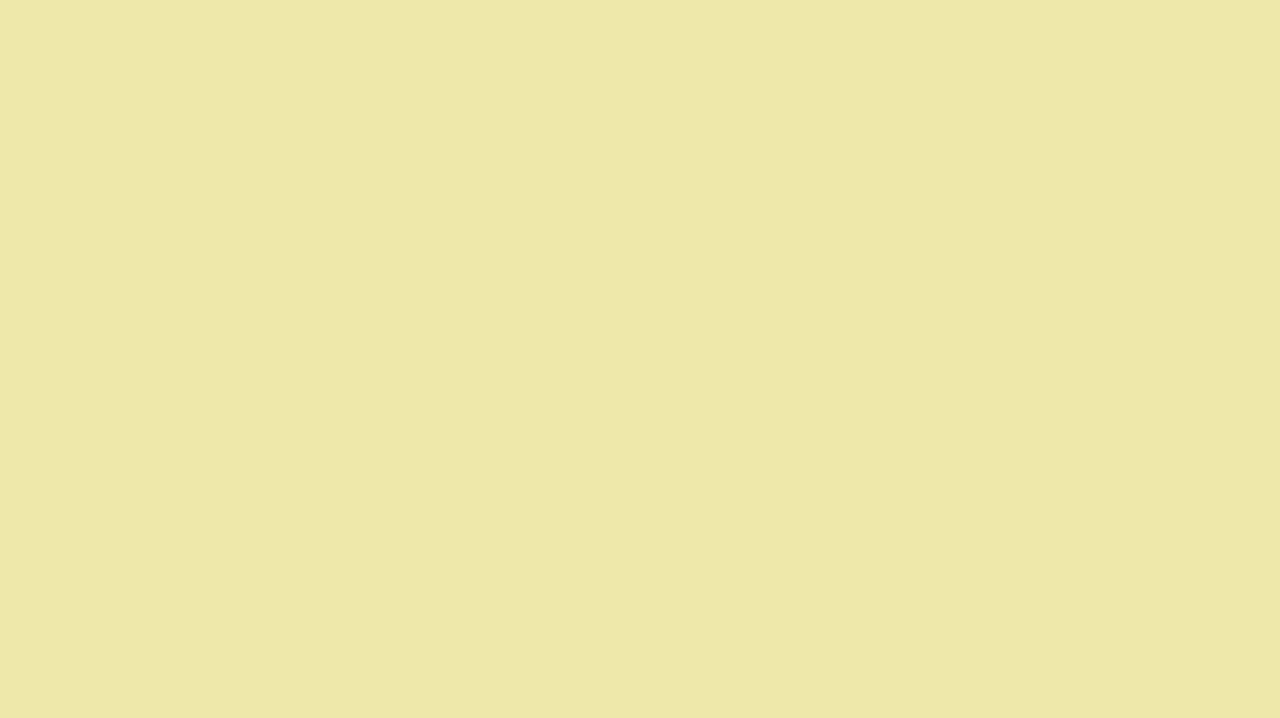
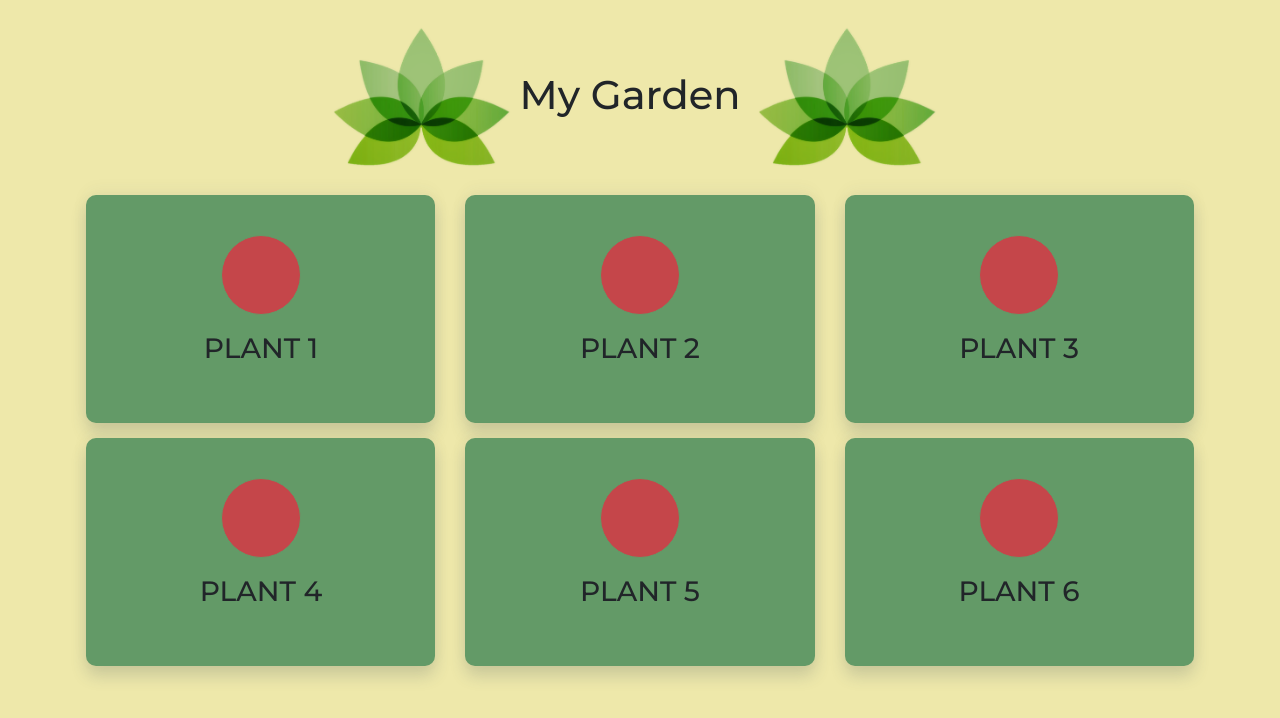
Before and after one commit to Lucas-bit/Garden-Guru, a React (Create React App) app in the folder client/: page /mygarden in a window 1280 px wide. Shown: the top 718 px of the page. Built offline with nearby package versions, Linux system fonts and the light colour scheme.

Commit message:
started on mygarden page/component

```diff
--- a/client/src/App.js
+++ b/client/src/App.js
@@ -2,6 +2,9 @@ import React from 'react';
 import { BrowserRouter as Router, Route, Switch } from "react-router-dom";
 import Home from './pages/Home/Home'
 import Register from './components/Register';
+import SignUp from './pages/SignUp/signUp';
+import MyGarden from './pages/MyGarden/myGarden';
+
 
 function App() {
   return (
@@ -11,7 +14,8 @@ function App() {
           <Switch>
           <Route exact path="/" component={Home} />
           <Route exact path="/home" component={Home} />
-          <Route path="/register" component={Register}/>
+          <Route path="/register" component={SignUp}/>
+          <Route path="/mygarden" component={MyGarden}/>
 
           </Switch>
         </Router>
--- /dev/null
+++ b/client/src/components/Fence/fence.js
@@ -0,0 +1,18 @@
+import React from "react";
+import "./style.css";
+import WoodenFence from '../../images/wooden-fence-500px.png'
+
+// The ...props means, spread all of the passed props onto this element
+// That way we don't have to define them all individually
+function Fence() {
+  return (
+    <React.Fragment>
+    <div className="fence-border"></div>
+    <img src={WoodenFence} className="fence" alt='woodenfence'>
+    </img>
+    </React.Fragment>
+  );
+}
+
+
+export default Fence;
--- /dev/null
+++ b/client/src/components/Fence/style.css
@@ -0,0 +1,12 @@
+.fence-border {
+    width: 20px;
+    border: 50px solid;
+    margin: 10%;
+    padding: 10px;
+    border-image:
+        url("../../images/wooden-fence-500px.png")     /* source */
+        50 /                           /* slice */
+        25px /                         /* width  */
+        12px                           /* outset */
+        round                          /* repeat */
+  }
--- /dev/null
+++ b/client/src/components/GardenCards/index.js
@@ -0,0 +1,89 @@
+import React from 'react'
+import './style.css'
+import Logo from '../../images/Garden-Guru-Transparent.png'
+
+function myServices(){
+    return(
+        <React.Fragment>
+        <h1 className = 'myGarden-title'><span><img className ="myGarden-logo" src={Logo}/></span>My Garden <span><img className ="myGarden-logo" src={Logo}/></span></h1>
+        <div className="bigContainer"   >
+          <div id="services" className="services-area section-padding">
+            <div className="container">
+                <div className="row">
+                    <div className="col-md-12">
+                        <div className="section-header">
+                            <p className="line1"></p>
+                            <p className="line2"></p>
+                        </div>
+                    </div>
+                </div>
+                <div className="row">
+                    <div className="col-xs-12 col-sm-6 col-md-4">
+                        <div className="single-services text-center wow fadeInDown" data-wow-delay="0.2s">
+                            <div className="services-icon">
+                                <i className="fa fa-users"></i>
+                            </div>
+                            <div className="services-content">
+                                <h3>Plant 1</h3>
+                            </div>
+                        </div>
+                    </div>
+                    <div className="col-xs-12 col-sm-6 col-md-4">
+                        <div className="single-services text-center wow fadeInDown" data-wow-delay="0.4s">
+                            <div className="services-icon">
+                                <i className="fa fa-bar-chart"></i>
+                            </div>
+                            <div className="services-content">
+                                <h3>Plant 2</h3>
+                            </div>
+                        </div>
+                    </div>
+                    <div className="col-xs-12 col-sm-6 col-md-4">
+                        <div className="single-services text-center wow fadeInDown" data-wow-delay="0.6s">
+                            <div className="services-icon">
+                                <i className="fa fa-desktop"></i>
+                            </div>
+                            <div className="services-content">
+                                <h3>Plant 3</h3>
+                            </div>
+                        </div>
+                    </div>
+                    <div className="col-xs-12 col-sm-6 col-md-4">
+                        <div className="single-services text-center wow fadeInDown" data-wow-delay="0.8s">
+                            <div className="services-icon">
+                                <i className="fa fa-area-chart"></i>
+                            </div>
+                            <div className="services-content">
+                                <h3>Plant 4</h3>
+                            </div>
+                        </div>
+                    </div>
+                    <div className="col-xs-12 col-sm-6 col-md-4">
+                        <div className="single-services text-center wow fadeInDown" data-wow-delay="1.2s">
+                            <div className="services-icon">
+                                <i className="fa fa-camera"></i>
+                            </div>
+                            <div className="services-content">
+                                <h3>Plant 5</h3>
+                            </div>
+                        </div>
+                    </div>
+                    <div className="col-xs-12 col-sm-6 col-md-4">
+                        <div className="single-services text-center wow fadeInDown" data-wow-delay="1.2s">
+                            <div className="services-icon">
+                                <i className="fa fa-pied-piper-alt"></i>
+                            </div>
+                            <div className="services-content">
+                                <h3>Plant 6</h3>
+                            </div>
+                        </div>
+                    </div>
+                </div>
+            </div>
+        </div>
+    </div>
+    </React.Fragment>
+    )
+}
+
+export default myServices
--- /dev/null
+++ b/client/src/components/GardenCards/style.css
@@ -0,0 +1,80 @@
+
+
+.services-icon i {
+    font-size: 35px;
+    color: palegoldenrod;
+}
+
+.services-content h3 {
+    line-height: 1.9;
+    text-transform: uppercase;
+}
+
+.services-icon {
+    border: 1px solid #639a67;
+    display: inline-block;
+    width: 80px;
+    height: 80px;
+    border-radius: 50%;
+    padding: 20px;
+    background-color: #c5464a;
+}
+
+.single-services {
+    padding: 40px 20px;
+    box-shadow: rgba(58,78,95,0.2) 0 10px 16px, rgba(58,78,95,0.05) 0 -5px 16px;
+    margin-bottom: 15px;
+    -webkit-border-radius:10px;
+    -moz-border-radius:10px;
+    border-radius:10px;
+    background-color: #639a67;
+}
+
+.single-services:hover {
+    box-shadow: 1px 3px 4px 5px  #639a67;
+    transition: ease .09s;
+}
+
+.single-services:hover .services-icon{
+    background-color: palegoldenrod;
+    transition: ease .3s;
+    border-color: #c5464a;
+}
+
+.single-services:hover .services-icon i{
+    color: #c5464a;
+}
+
+.single-services:hover{
+    background-color: #c5464a;
+    -webkit-transition: .9s;
+    -moz-transition: .9s ;
+    -ms-transition: .9s ;
+    -o-transition: .9s ;
+    transition: .9s ;
+}
+.single-services:hover .services-content{
+    color: palegoldenrod;
+}
+.single-services:hover .services-content h3{
+    color: palegoldenrod;
+}
+
+.bigContainer{
+    margin: auto !important
+}
+
+.myGarden-logo{
+    width: 20%
+}
+
+.myGarden-title{
+    margin-top: 2%;
+    padding-left: 26%;
+}
+
+@media only screen and (max-width: 688px) {
+    .bigContainer{
+     margin-left: 3% !important;
+    }
+   }
--- a/client/src/components/SucculentPhoto/style.css
+++ b/client/src/components/SucculentPhoto/style.css
@@ -11,4 +11,8 @@
     .large-logo{
         display: none;
     }
+
+    .title{
+        margin-top: 4%;
+    }
   }
--- /dev/null
+++ b/client/src/pages/MyGarden/myGarden.js
@@ -0,0 +1,18 @@
+import React from 'react'
+import { Col, Container, Row } from '../../components/Grid'
+import Fence from '../../components/Fence/fence'
+import Cards from '../../components/GardenCards'
+import Header from '../../components/Header'
+import Title from '../../components/Title/index'
+
+function MyGarden(){
+    return(
+        <div>
+                <Row>
+                    <Cards />
+                </Row>
+        </div>
+    )
+}
+
+export default MyGarden
```
Also changed, not shown: client/src/images/wooden-fence-500px.png (added).
